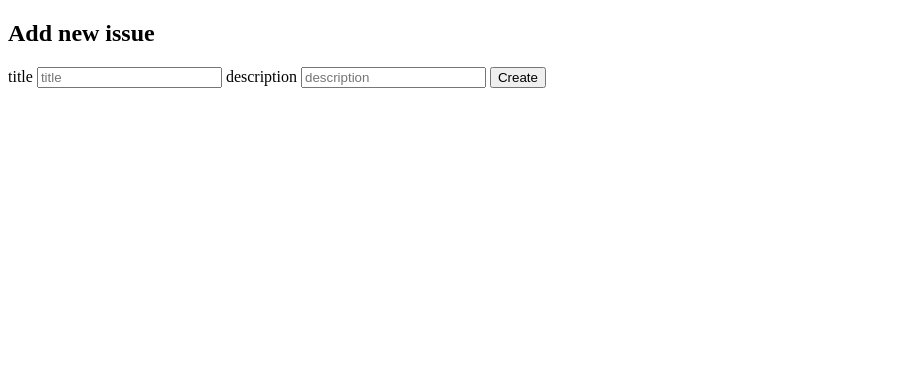
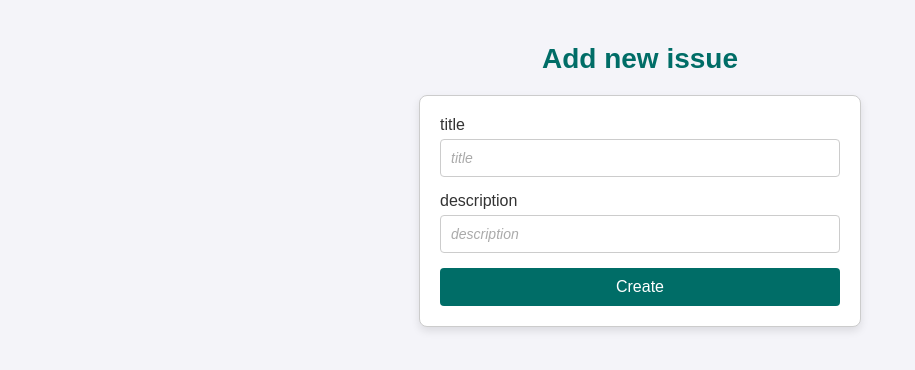
Before and after one commit to gonczyL/TaskFlow, a Django app: page /add in a window 1280 px wide. Shown: the top 370 px of the page, without its empty margins (0-915 px from the left). Run offline with Django 5.2, Linux system fonts and the light colour scheme; the visitor is signed in with stand-in values (Sample User, id 1).

Commit message:
css updates

```diff
--- a/templates/table/add.html
+++ b/templates/table/add.html
@@ -1,5 +1,69 @@
 <!DOCTYPE html>
 <html lang="en">
+<style>
+/* General form styles */
+body {
+    font-family: Arial, sans-serif;
+    background-color: #f4f4f9;
+    margin: 0;
+    padding: 20px;
+}
+
+h2 {
+    color: #006d67;
+    font-size: 28px;
+    text-align: center;
+    margin-bottom: 20px;
+}
+
+form {
+    background-color: #ffffff;
+    padding: 20px;
+    border: 1px solid #ccc;
+    border-radius: 8px;
+    box-shadow: 0 4px 8px rgba(0, 0, 0, 0.1);
+    max-width: 400px;
+    margin: 0 auto;
+}
+
+label {
+    display: block;
+    font-size: 16px;
+    margin-bottom: 5px;
+    color: #333;
+}
+
+input[type="title"],
+input[type="description"] {
+    width: 100%;
+    padding: 10px;
+    margin-bottom: 15px;
+    border: 1px solid #ccc;
+    border-radius: 4px;
+    box-sizing: border-box;
+    font-size: 14px;
+}
+
+button#add_issue_button {
+    background-color: #006d67;
+    color: white;
+    padding: 10px 15px;
+    border: none;
+    border-radius: 4px;
+    font-size: 16px;
+    cursor: pointer;
+    width: 100%;
+}
+
+button#add_issue_button:hover {
+    background-color: #004d4a;
+}
+
+input::placeholder {
+    color: #aaa;
+    font-style: italic;
+}
+</style>
 <head>
     <meta charset="UTF-8">
     <meta name="viewport" content="width=device-width, initial-scale=1.0">
```
Also changed, not shown: templates/table/table.html (+35 -1 lines), templates/table/update.html (+96 -3 lines).
